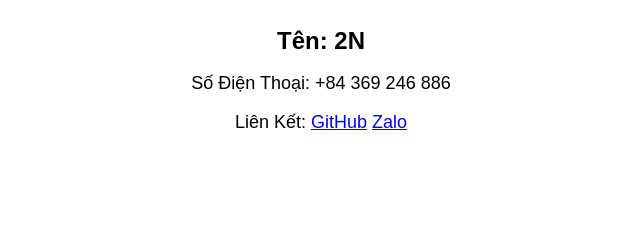
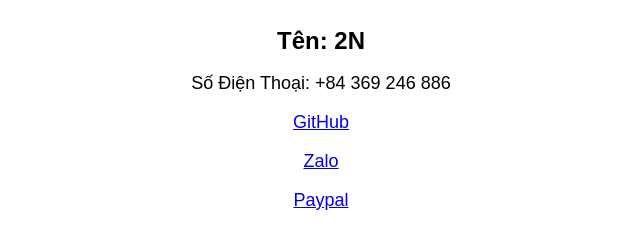
Before and after one commit to hinam97/myprofile, a plain HTML site: page index.html in a window 1280 px wide. Shown: the part 49-298 px from the top of the page, without its empty margins (319-959 px from the left). Drawn offline with Linux system fonts and the light colour scheme.

Commit message:
Update index.html

```diff
--- a/index.html
+++ b/index.html
@@ -3,7 +3,7 @@
 <head>
     <meta charset="UTF-8">
     <meta name="viewport" content="width=device-width, initial-scale=1.0">
-    <title>Trang Cá Nhân Của Tôi</title>
+    <title>Trang Cá Nhân</title>
     <style>
         body {
             font-family: Arial, sans-serif;
@@ -22,16 +22,23 @@
         p {
             font-size: 18px;
         }
+        .links {
+            font-size: 18px;
+        }
     </style>
 </head>
 <body>
     <img src="71f5d75455588206db4.jpg" alt="Avatar">
     <h1>Tên: 2N</h1>
     <p>Số Điện Thoại: +84 369 246 886</p>
-    <p>Liên Kết:
+    <p class="links">
         <a href="https://github.com/hinam97">GitHub</a>
+    </p>
+    <p class="links">
         <a href="https://www.zalo.me/0369246886">Zalo</a>
-        <a href="https://www.paypal.me/hinam97>Paypal</a>
+    </p>
+    <p class="links">
+        <a href="https://www.paypal.me/hinam97">Paypal</a>
     </p>
 </body>
 </html>
```
